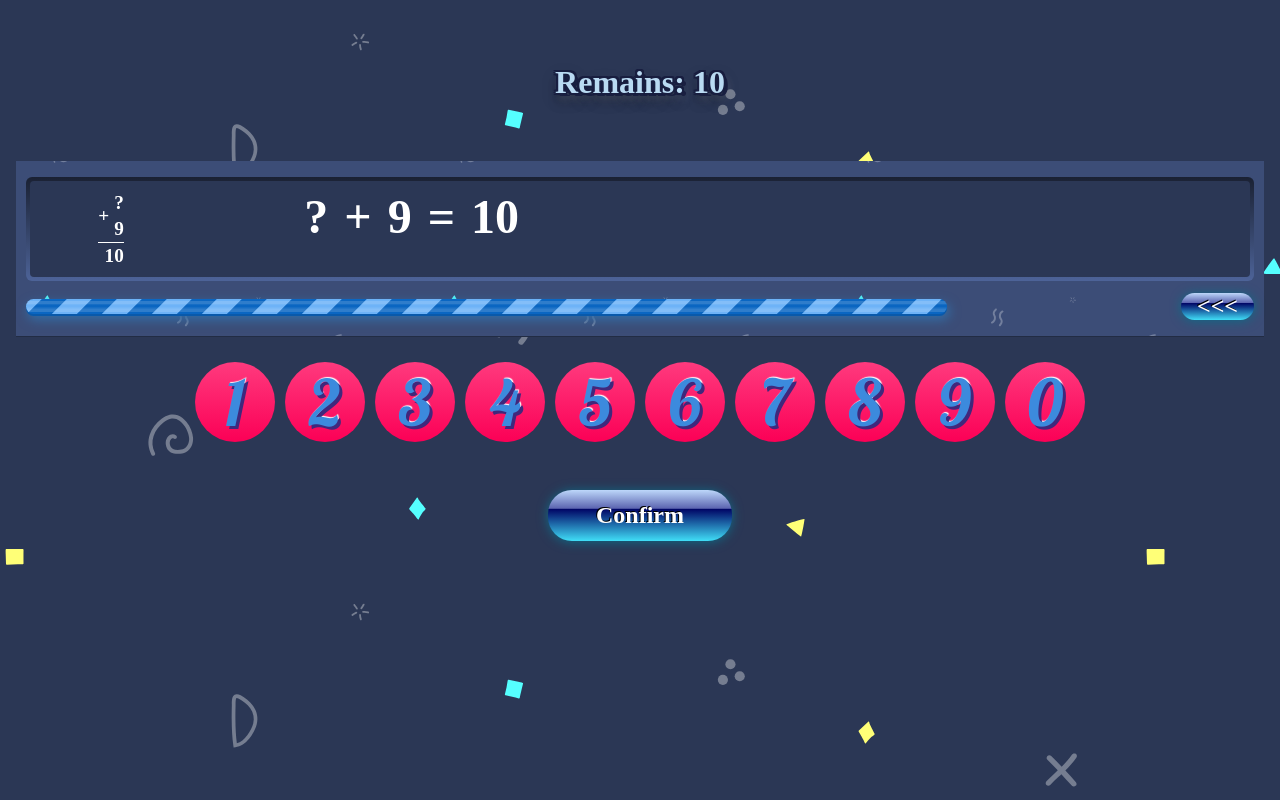
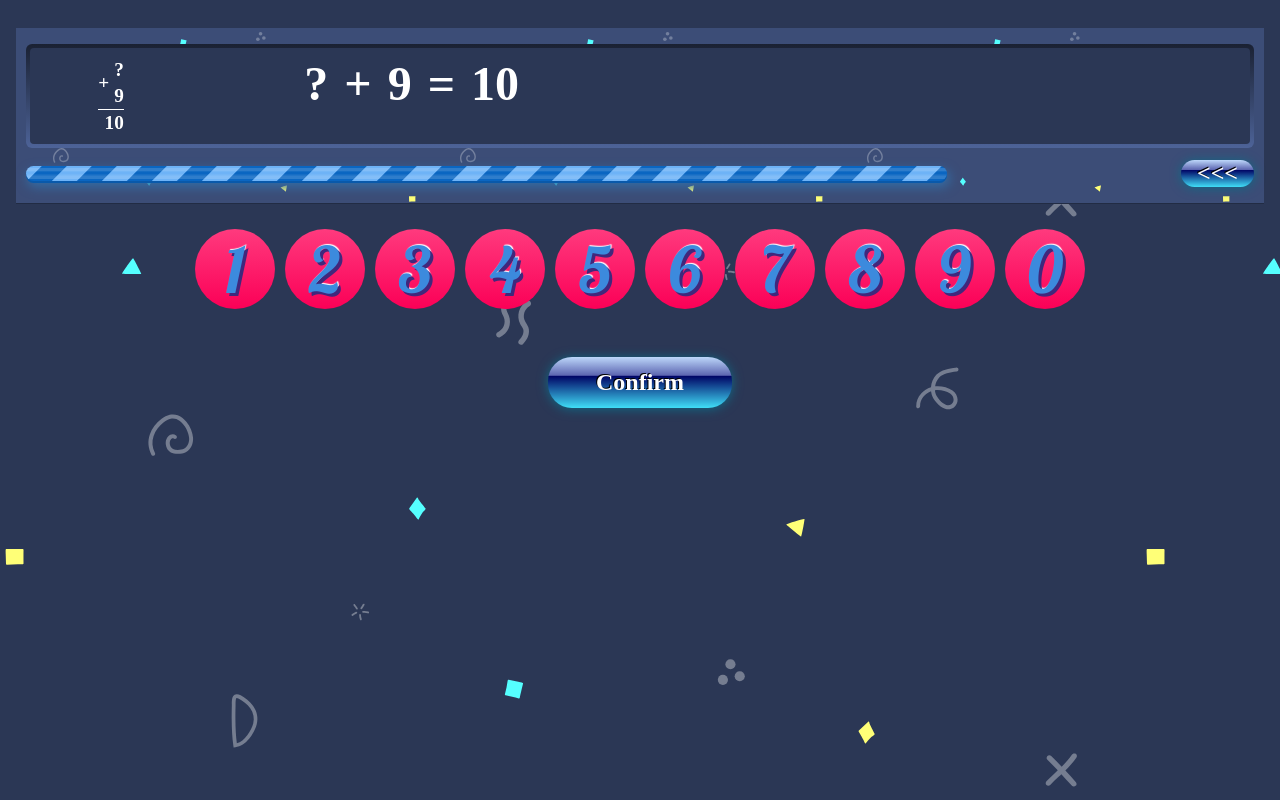
Before and after one commit to perseus-sergey/next-1plus2, a Next.js app in the folder 1plus2/: page /en/math/category/composition/10 in a window 1280 px wide. Built offline with nearby package versions, Linux system fonts and the light colour scheme.

Commit message:
fix: remove default export from section-title

```diff
--- a/1plus2/components/Computer/Computer.tsx
+++ b/1plus2/components/Computer/Computer.tsx
@@ -12,7 +12,7 @@ import {
   keyboardInEqualKeys,
 } from '@/libs/exercises/math.model';
 import Monitor from '../Monitor/Monitor';
-import { SectionTitle } from '../SectionTitle/SectionTitle';
+// import { SectionTitle } from '../SectionTitle/SectionTitle';
 
 type TMapCatParts = Map<
   EExerciseCategories,
@@ -211,9 +211,9 @@ const Computer = ({ lang, exerciseParams, exerciseArray, cat }: IComputerProps)
 
   return (
     <>
-      <SectionTitle
+      {/* <SectionTitle
         name={`${getTitleFromMap(EMessageNames.LEFT_EXS_NUM_MSG, lang)}: ${exercises.length}`}
-      />
+      /> */}
       <section className={compClassNames.join(' ')} data-testid="Computer">
         <Monitor
           n1={n1}
```
